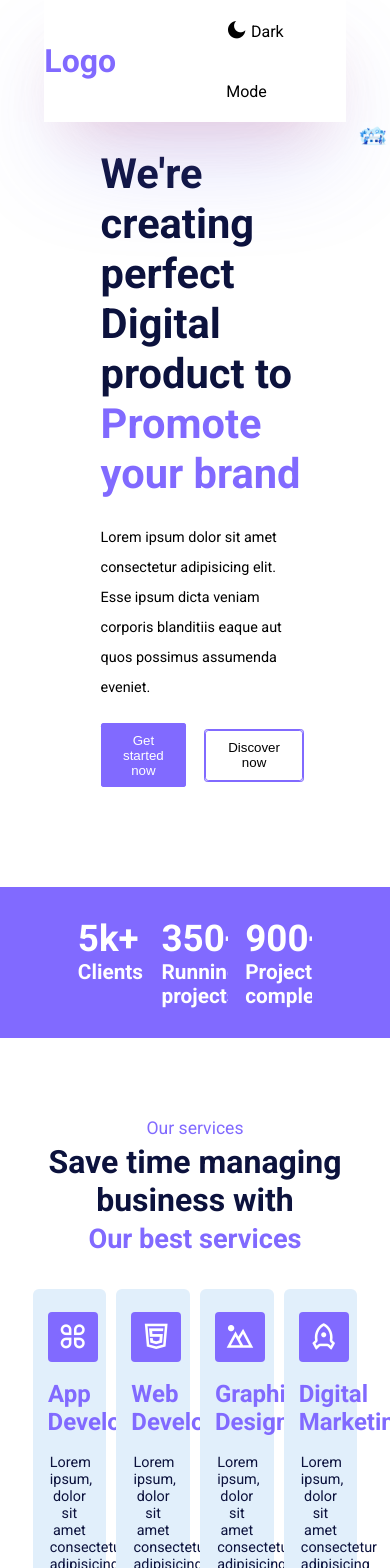
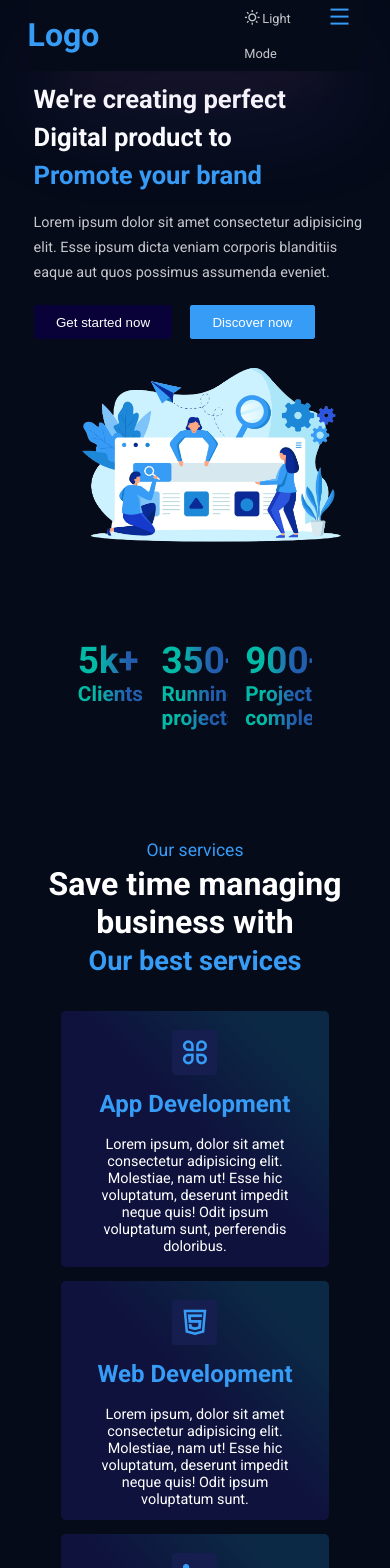
Before and after one commit to MoniruzzamanBillal/Agency-app, a React (Create React App) app: page / in a window 390 px wide. Shown: the top 1568 px of the page. Built offline with nearby package versions, Linux system fonts and the light colour scheme.

Commit message:
responsive 1 service section done

```diff
--- a/src/App.css
+++ b/src/App.css
@@ -75,6 +75,9 @@ a {
   text-decoration: none;
   color: var(--link-color);
 }
+.light-theme a {
+  color: #0c123d;
+}
 
 li {
   list-style: none;
--- a/src/App.js
+++ b/src/App.js
@@ -12,10 +12,11 @@ import Service from "./Components/Service/Service";
 import Testimonial from "./Components/Testimonial/Testimonial";
 
 function App() {
-  const [theme, changeTheme] = useState("light-theme");
+  const [theme, changeTheme] = useState(" ");
+  // const [theme, changeTheme] = useState("light-theme");
 
   function ToggleTheme() {
-    // console.log("theme click");
+    console.log("theme click");
     return theme === " " ? changeTheme("light-theme") : changeTheme(" ");
   }
 
--- a/src/Components/Hero/Hero.css
+++ b/src/Components/Hero/Hero.css
@@ -1,3 +1,10 @@
+.HeroParentContainer {
+  /* background-color: green; */
+  width: 100%;
+  margin: auto;
+  align-items: center;
+}
+
 .heroWrapper {
   /* border: 1px solid rgb(255, 0, 0); */
   /* background-color: palevioletred; */
@@ -5,10 +12,8 @@
   grid-template-columns: repeat(2, 1fr);
   justify-content: center;
   padding-top: 125px;
-  /* margin-bottom: 90px; */
   padding-bottom: 90px;
-  width: 90%;
-  /* margin-left: 30px; */
+  width: 100%;
   margin: auto;
 }
 
@@ -40,6 +45,7 @@
   line-height: 30px;
   font-size: 0.9rem;
   margin-top: 24px;
+  /* background-color: green; */
 }
 
 .heroButton {
@@ -69,16 +75,97 @@
 
 .heroRight {
   /* border: 1px solid black; */
-  /* background-color: rgb(211, 255, 50); */
-  width: 82%;
-  margin-left: 50px;
+  /* background-color: rgb(50, 255, 98); */
+  width: 100%;
+  text-align: center;
+  margin: auto;
 }
 
 .heroRight .heroImg {
-  width: 82%;
+  width: 100%;
   text-align: end;
 }
 
 .heroImg img {
   width: 90%;
 }
+
+/* media query  */
+
+@media (max-width: 1100px) {
+  .heroWrapper {
+    padding-top: 115px;
+    padding-bottom: 90px;
+  }
+  .heroLeft {
+    display: flex;
+    flex-direction: column;
+    justify-content: space-between;
+    padding-top: 10px;
+    padding-bottom: 10px;
+    margin-left: 3px;
+    padding-left: 3px;
+  }
+
+  .heroHeadings {
+    font-size: 1.1rem;
+    line-height: 40px;
+  }
+}
+
+@media (max-width: 945px) {
+  .heroHeadings {
+    font-size: 1rem;
+    line-height: 40px;
+  }
+  .heroWrapper {
+    padding-top: 80px;
+    padding-bottom: 50px;
+  }
+}
+
+@media (max-width: 820px) {
+  .heroWrapper {
+    display: flex;
+    flex-direction: column;
+    justify-content: center;
+    align-items: center;
+    padding-top: 90px;
+    padding-bottom: 30px;
+  }
+  .heroHeadings {
+    font-size: 1rem;
+    line-height: 38px;
+  }
+  .description {
+    line-height: 25px;
+    font-size: 0.9rem;
+    margin-top: 14px;
+  }
+}
+
+@media (max-width: 460px) {
+  .heroWrapper {
+    padding-top: 70px;
+    padding-bottom: 40px;
+  }
+  .heroHeadings {
+    font-size: 0.8rem;
+  }
+  .description {
+    line-height: 25px;
+    margin-top: 16px;
+  }
+}
+
+@media (max-width: 380px) {
+  .heroButton {
+    margin-top: 10px;
+    column-gap: 0.9rem;
+  }
+
+  .btn {
+    padding: 0.5rem 1.1rem;
+    border-radius: 0.1rem;
+  }
+}
--- a/src/Components/Hero/Hero.jsx
+++ b/src/Components/Hero/Hero.jsx
@@ -5,6 +5,7 @@ import heroImg from "../../images/hero-img.png";
 export default function Hero() {
   return (
     <>
+      <div className="HeroParentContainer">
         <div className="container">
           <div className="heroWrapper" id="Home">
             <div className="heroLeft">
@@ -38,6 +39,7 @@ export default function Hero() {
             </div>
           </div>
         </div>
+      </div>
     </>
   );
 }
--- a/src/Components/NavBar/NavBar.css
+++ b/src/Components/NavBar/NavBar.css
@@ -3,7 +3,6 @@
   z-index: 999;
   width: 100%;
   margin: auto;
-  align-items: center;
   background: var(--body-bg);
 }
 
@@ -51,7 +50,7 @@
   display: flex;
   justify-content: space-around;
   padding-right: 5px;
-  color: var(--btn-primary-bg);
+  color: var(--primary-color);
 }
 
 .changeTheme {
@@ -74,6 +73,8 @@
   cursor: pointer;
 }
 
+/* media query for responsiveness  */
+
 @media (max-width: 860px) {
   .Menu {
     display: none;
@@ -81,11 +82,15 @@
     padding: 20px 0;
     margin-left: 200%;
     position: absolute;
-    top: -5px;
-    left: 54%;
+    left: 50%;
+    top: 30px;
     background: #0e2431;
-    transform: translate(35%, 10%);
+    transform: translate(50%, 0%);
     transition: all 0.5s;
+  }
+
+  .light-theme .Menu {
+    background: #bddbf5;
   }
 
   .Menu.MobileMenuLink {
@@ -104,3 +109,47 @@
     display: inline-block;
   }
 }
+
+@media (max-width: 530px) {
+  .navContainer {
+    /* background-color: rgb(255, 30, 0); */
+    width: 100%;
+    line-height: 35px;
+  }
+
+  .HamBurgerMenu {
+    width: 38px;
+    height: 38px;
+  }
+
+  .Menu {
+    width: 30vw;
+    left: 60%;
+    top: 19px;
+    transform: translate(50%, 0%);
+  }
+
+  .changeTheme {
+    /* background-color: blue; */
+    font-size: 0.8rem;
+  }
+  .changeTheme i {
+    margin-right: 2px;
+    font-size: 1rem;
+  }
+}
+
+@media (max-width: 420px) {
+  .Menu {
+    width: 30vw;
+    left: 76%;
+    top: 19px;
+    transform: translate(50%, 0%);
+  }
+}
+
+@media (max-width: 349px) {
+  .Menu {
+    width: 35vw;
+  }
+}
--- a/src/Components/Service/Service.css
+++ b/src/Components/Service/Service.css
@@ -18,11 +18,17 @@
   margin-bottom: 34px;
 }
 
+.serviceCardContainer {
+  /* background-color: blue; */
+  display: grid;
+  grid-template-columns: repeat(4, 1fr);
+  grid-gap: 10px;
+  justify-content: center;
+}
+
 .cardContrainer {
   /* border: 1px solid red; */
-  width: 22%;
   background: var(--card-bg);
-
   padding: 15px;
   border-radius: 6px;
   cursor: pointer;
@@ -38,13 +44,9 @@
   transform: translateY(-7px);
 }
 
-.serviceCardContainer {
-  display: flex;
-  justify-content: space-around;
-}
-
 .cardTop {
   background: var(--icon-bg);
+  /* background-color: aqua; */
   width: 50px;
   height: 50px;
   display: flex;
@@ -86,3 +88,43 @@
   color: var(--heading-color);
   font-size: 0.9rem;
 }
+
+/* media query  */
+
+@media (max-width: 980px) {
+  .cardContrainer {
+    padding: 9px;
+    border-radius: 5px;
+  }
+
+  .cardTop {
+    width: 45px;
+    height: 45px;
+    margin-top: 5px;
+    margin-bottom: 12px;
+  }
+}
+
+@media (max-width: 790px) {
+  .serviceCardContainer {
+    grid-template-columns: repeat(2, 0.5fr);
+    grid-gap: 14px;
+  }
+
+  .cardContrainer {
+    padding: 12px;
+    border-radius: 5px;
+  }
+
+  .cardTop {
+    margin-top: 7px;
+    margin-bottom: 15px;
+  }
+}
+
+@media (max-width: 460px) {
+  .serviceCardContainer {
+    grid-template-columns: repeat(1, 0.8fr);
+    grid-gap: 14px;
+  }
+}
--- a/src/Components/Service/Service.jsx
+++ b/src/Components/Service/Service.jsx
@@ -16,8 +16,7 @@ const CardInfo = [
     title: "Web Development",
     description: `Lorem ipsum, dolor sit amet consectetur adipisicing elit.
                     Molestiae, nam ut! Esse hic voluptatum, deserunt impedit
-                    neque quis! Odit ipsum voluptatum sunt, perferendis
-                    doloribus.`,
+                    neque quis! Odit ipsum voluptatum sunt.`,
   },
   {
     // <i class="ri-landscape-line"></i>
```
Lines whose indentation alone changed are shown as unchanged.
